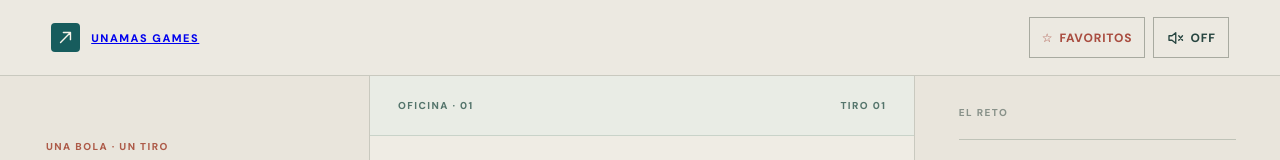
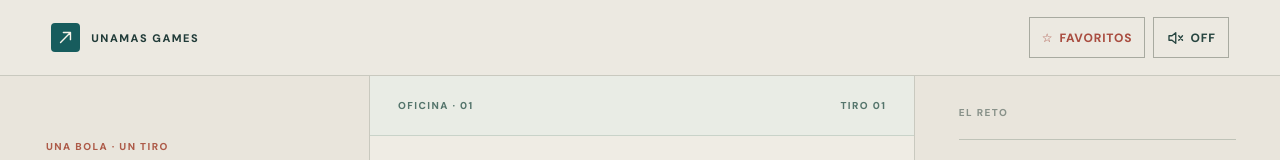
Before and after one commit to goyoaga/el-tiro-de-papel, a website with bundled scripts: page index.html in a window 1280 px wide. Shown: the top 160 px of the page. Built offline with nearby package versions, Linux system fonts and the light colour scheme.

Commit message:
Keep UNAMAS hub link consistent with header styling

```diff
--- a/src/style.css
+++ b/src/style.css
@@ -9,7 +9,7 @@ button:focus-visible, a:focus-visible, summary:focus-visible, input:focus-visibl
 [hidden] { display: none !important; }
 .app { min-height: 100vh; min-height: 100dvh; display: flex; flex-direction: column; }
 .topbar { min-height: 76px; padding: 12px clamp(22px,4vw,65px); display: flex; justify-content: space-between; align-items: center; gap: 12px; border-bottom: 1px solid #c9c9bf; background: #ece9e1; }
-.brand { display: inline-flex; align-items: center; gap: 11px; font-size: 11px; font-weight: 800; letter-spacing: .14em; white-space: nowrap; }
+.brand { display: inline-flex; align-items: center; gap: 11px; font-size: 11px; font-weight: 800; letter-spacing: .14em; white-space: nowrap; color: inherit; text-decoration: none; }
 .brand-mark { display: inline-grid; place-items: center; width: 29px; height: 29px; background: #175c5d; color: #f7f3e9; font-size: 20px; border-radius: 4px; letter-spacing: 0; }
 .brand-mark svg, .stage-foot svg, .primary-button svg { width: 20px; height: 20px; fill: none; stroke: currentColor; stroke-width: 2; stroke-linecap: round; stroke-linejoin: round; flex: none; }
 .brand-mark svg { width: 17px; height: 17px; }
```
